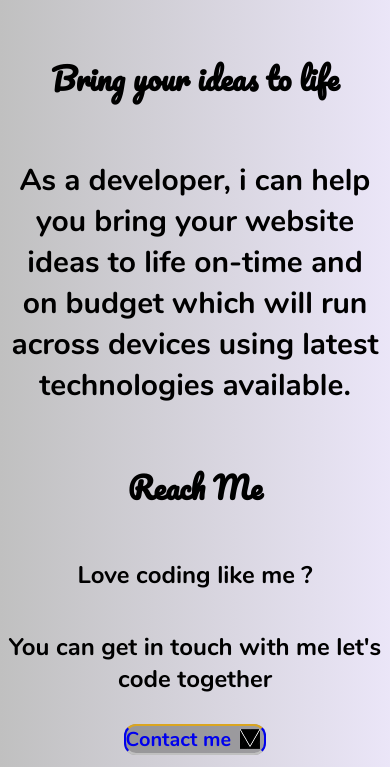
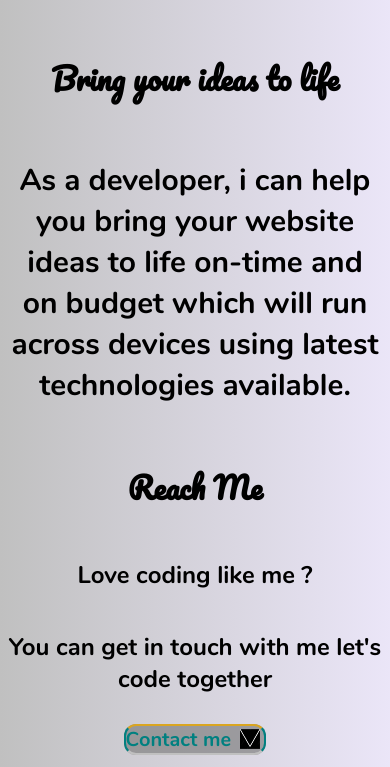
Before and after one commit to DevMukhtarr/DevMukhtarr.github.io, a plain HTML site: page index.html in a window 390 px wide. Shown: the part 1038-1805 px from the top of the page. Drawn offline with Linux system fonts and the light colour scheme.

Commit message:
Update secThree.css

```diff
--- a/styles/secThree.css
+++ b/styles/secThree.css
@@ -104,7 +104,7 @@ src: url('../fonts/Pacifico-Regular.ttf');
     text-align: center;
     position: relative;;
 }
-.cme{
+a.cme{
     border: 2px double;
     border-radius: 12px;
     text-align: center;
@@ -114,6 +114,7 @@ src: url('../fonts/Pacifico-Regular.ttf');
     border-bottom-color: silver;
     background-color:rgba(128, 128, 128, 0.692);
     min-width: 100px;
+    color: teal;
 }
 .mail{
     border: 2px;
```
